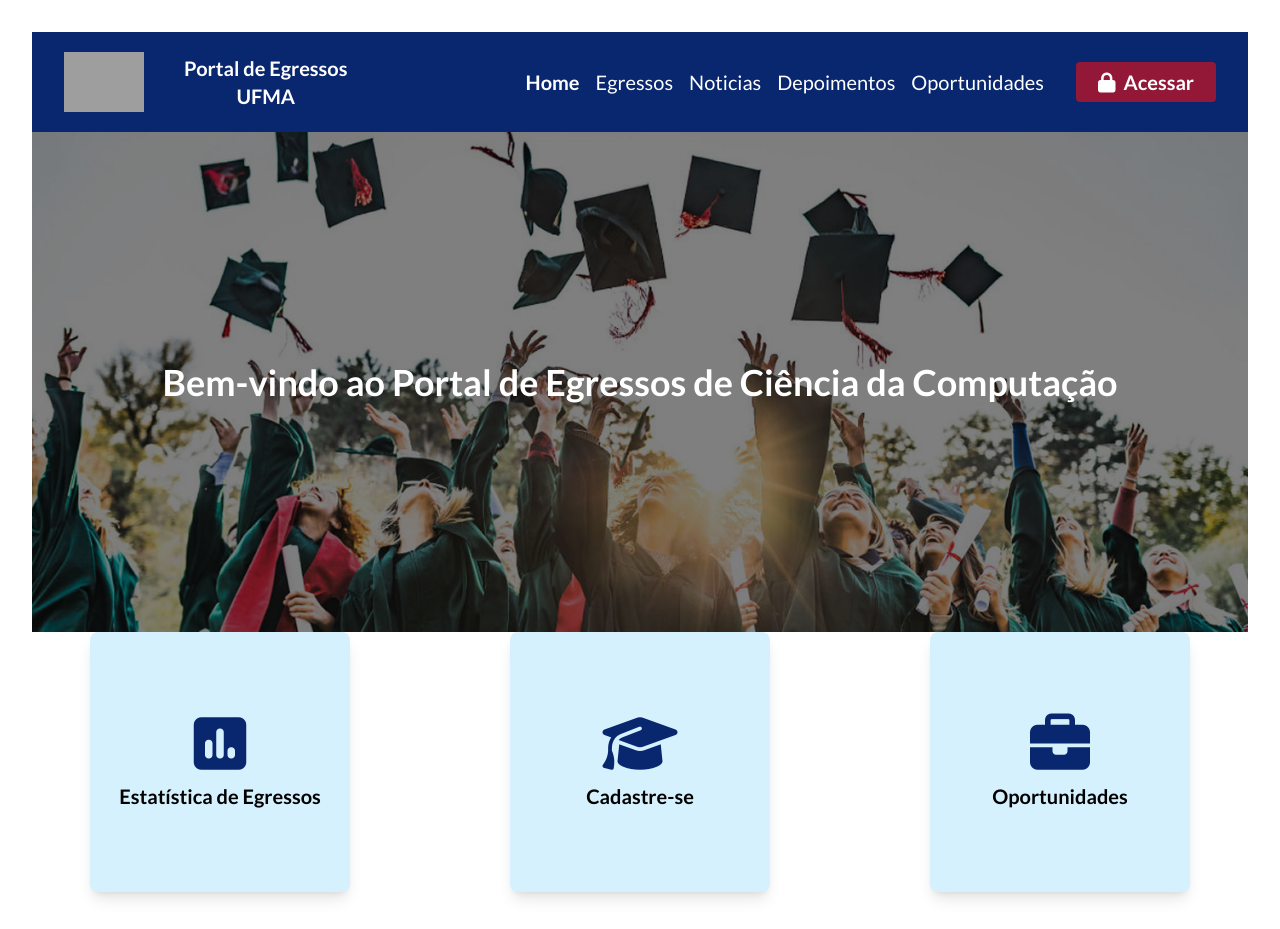
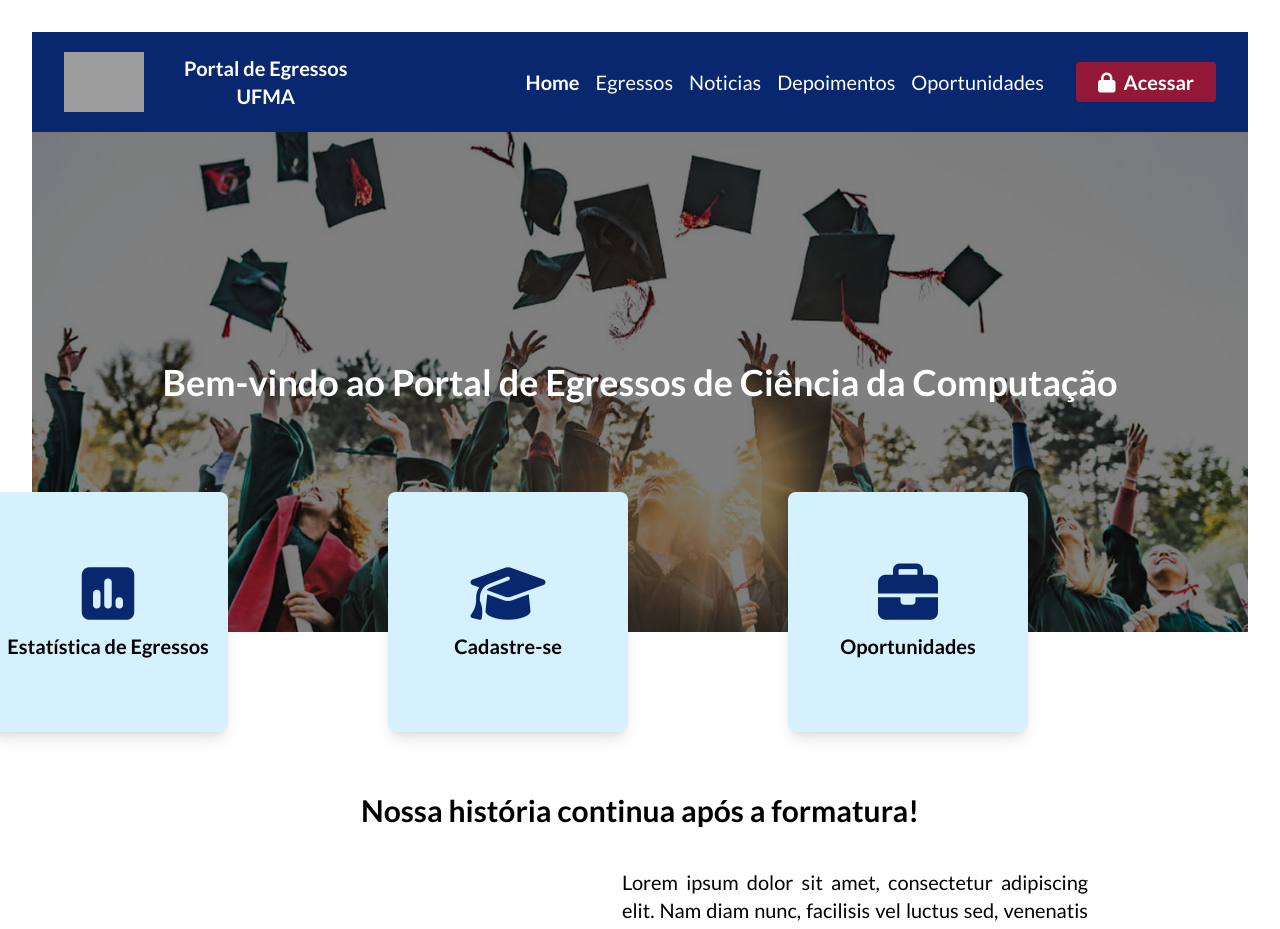
Before and after one commit to Gabriel-Bastos-Rabelo/Portal-Egressos-Frontend, a React (Vite) app: page / in a window 1280 px wide. Shown: the top 929 px of the page. Built offline with nearby package versions, Linux system fonts and the light colour scheme; grey boxes are pictures that could not be loaded.

Commit message:
feat: solução provisória para os quadrados clicáveis da home UI

```diff
--- a/index.html
+++ b/index.html
@@ -2,9 +2,9 @@
 <html lang="en">
   <head>
     <meta charset="UTF-8" />
-    <link rel="icon" type="image/svg+xml" href="/vite.svg" />
+    <link rel="icon" type="image/svg+xml" href="/src/assets/logoUfma.png" />
     <meta name="viewport" content="width=device-width, initial-scale=1.0" />
-    <title>Vite + React + TS</title>
+    <title>Portal do Egresso</title>
     <link rel="stylesheet" href="https://cdnjs.cloudflare.com/ajax/libs/font-awesome/6.7.2/css/all.min.css" integrity="sha512-Evv84Mr4kqVGRNSgIGL/F/aIDqQb7xQ2vcrdIwxfjThSH8CSR7PBEakCr51Ck+w+/U6swU2Im1vVX0SVk9ABhg==" crossorigin="anonymous" referrerpolicy="no-referrer" />
     <link rel="preconnect" href="https://fonts.googleapis.com">
     <link rel="preconnect" href="https://fonts.gstatic.com" crossorigin>
--- a/src/pages/Home/index.tsx
+++ b/src/pages/Home/index.tsx
@@ -1,5 +1,6 @@
 import banner from '../../assets/home-banner.png';
 import formatura from '../../assets/ictq-formatura.png';
+import { NavLink } from 'react-router-dom';
 
 function Home() {
   return (
@@ -14,34 +15,35 @@ function Home() {
         <div className="absolute top-0 left-0 w-full h-full flex items-center justify-center text-white">
           <h1 className="text-4xl font-bold">Bem-vindo ao Portal de Egressos de Ciência da Computação</h1>
         </div>
+
+        {/* Quadrados clicáveis */}
+        <div className="absolute top-90 right-55">
+          <ul className="flex justify-center gap-40">
+            <NavLink to="/">
+              <li className="w-[240px] h-[240px] bg-[#D5F1FD] rounded-lg shadow-lg flex flex-col items-center justify-center text-center text-xl font-bold hover:bg-[#ABE0FC] transition">
+                <i className="fa-solid fa-square-poll-vertical text-6xl text-[#08276F] mb-2"></i>
+                <NavLink to="/">Estatística de Egressos</NavLink>
+              </li>
+            </NavLink>
+
+            <NavLink to="/">
+              <li className="w-[240px] h-[240px] bg-[#D5F1FD] rounded-lg shadow-lg flex flex-col items-center justify-center text-center text-xl font-bold hover:bg-[#ABE0FC] transition">
+                <i className="fa-solid fa-graduation-cap text-6xl text-[#08276F] mb-2"></i>
+                Cadastre-se
+              </li>
+            </NavLink>
+
+            <NavLink to="/oportunidades">
+              <li className="w-[240px] h-[240px] bg-[#D5F1FD] rounded-lg shadow-lg flex flex-col items-center justify-center text-center text-xl font-bold hover:bg-[#ABE0FC] transition">
+                <i className="fa-solid fa-briefcase text-6xl text-[#08276F] mb-2"></i>
+                Oportunidades
+              </li>
+            </NavLink>
+          </ul>
+        </div>
       </div>
 
-      {/* Quadrados clicáveis */}
-      <div className="flex justify-center gap-40">
-        <a
-          href="#"
-          className="w-[260px] h-[260px] bg-[#D5F1FD] rounded-lg shadow-lg flex flex-col items-center justify-center text-center text-xl font-bold hover:bg-[#ABE0FC] transition"
-        >
-          <i className="fa-solid fa-square-poll-vertical text-6xl text-[#08276F] mb-2"></i>
-          Estatística de Egressos
-        </a>
-        <a
-          href="#"
-          className="w-[260px] h-[260px] bg-[#D5F1FD] rounded-lg shadow-lg flex flex-col items-center justify-center text-center text-xl font-bold hover:bg-[#ABE0FC] transition"
-        >
-          <i className="fa-solid fa-graduation-cap text-6xl text-[#08276F] mb-2"></i>
-          Cadastre-se
-        </a>
-        <a
-          href="#"
-          className="w-[260px] h-[260px] bg-[#D5F1FD] rounded-lg shadow-lg flex flex-col items-center justify-center text-center text-xl font-bold hover:bg-[#ABE0FC] transition"
-        >
-          <i className="fa-solid fa-briefcase text-6xl text-[#08276F] mb-2"></i>
-          Oportunidades
-        </a>
-      </div>
-
-      <div className="flex flex-col items-center my-10 mx-40 gap-10">
+      <div className="flex flex-col items-center mt-40 mb-10 mx-40 gap-10">
         <h1 className="text-3xl font-bold">Nossa história continua após a formatura!</h1>
         <div className="flex items-center gap-20">
           <img src={formatura} alt="Foto Formandos" className="" />
```
